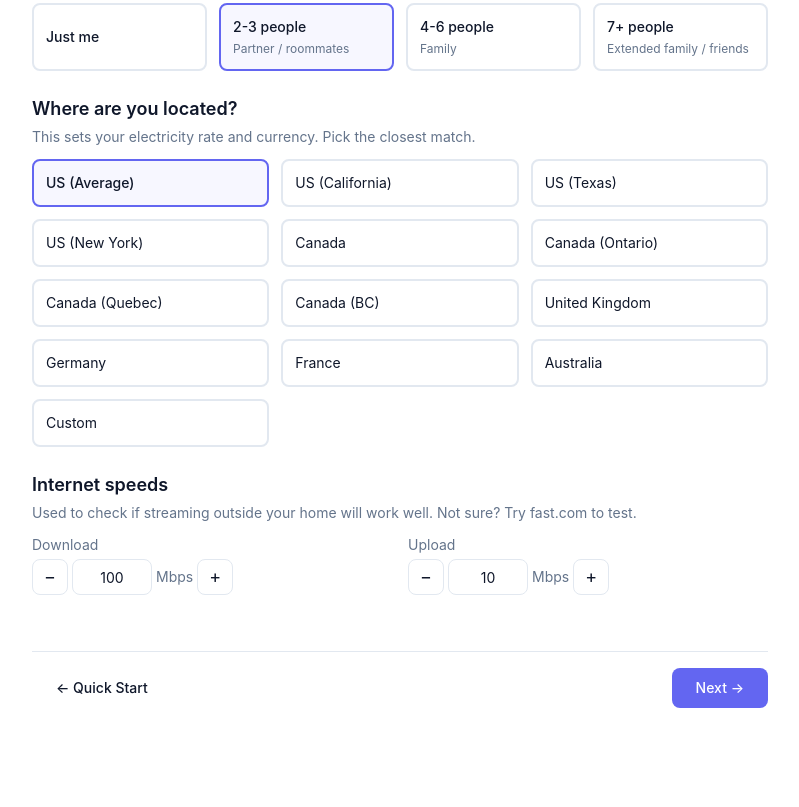
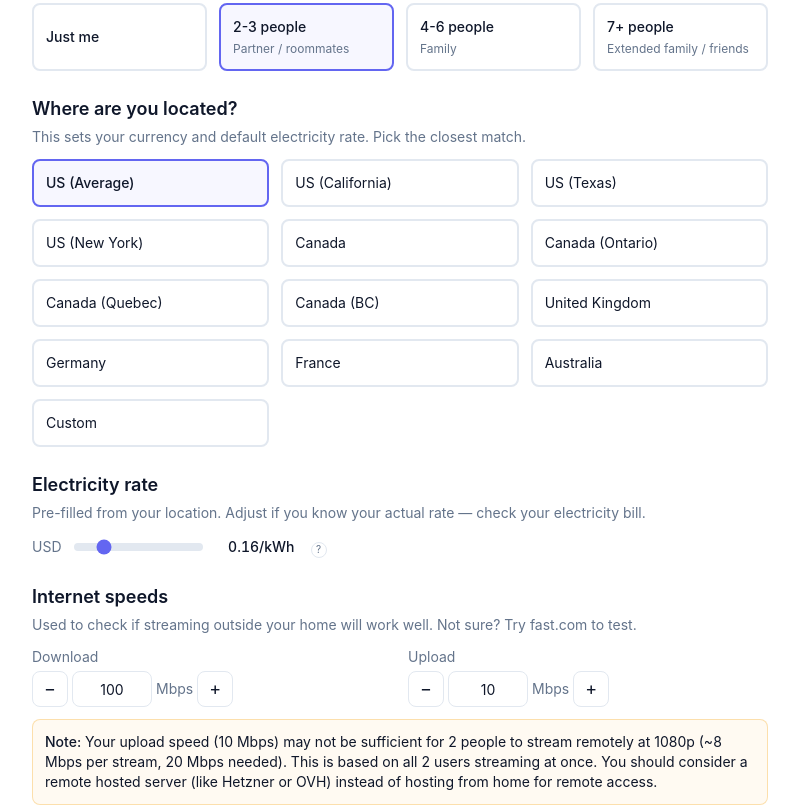
Before and after one commit to aj3x/selfhost-wizard, a SvelteKit app: page /assess/about-you in a window 1280 px wide. Shown: the part 580-1387 px from the top of the page, without its empty margins (240-1039 px from the left). Before the commit the page ends 1312 px from the top, so only its background shows below. Built offline with nearby package versions, Linux system fonts and the light colour scheme.

Commit message:
feat: enhance tooltip accessibility and add streaming bandwidth constants

```diff
--- a/src/lib/components/wizard/Tooltip.svelte
+++ b/src/lib/components/wizard/Tooltip.svelte
@@ -5,21 +5,31 @@
 
 	let { text }: Props = $props();
 	let show = $state(false);
+	const tooltipId = `tooltip-${Math.random().toString(36).slice(2, 9)}`;
+
+	function handleKeydown(e: KeyboardEvent) {
+		if (e.key === 'Escape') show = false;
+	}
 </script>
 
 <span class="relative inline-block">
 	<button
 		type="button"
+		aria-label="More information"
+		aria-describedby={tooltipId}
 		class="ml-1 inline-flex h-4 w-4 cursor-help items-center justify-center rounded-full border border-(--color-border) text-[10px] text-(--color-text-muted)"
 		onmouseenter={() => (show = true)}
 		onmouseleave={() => (show = false)}
 		onfocus={() => (show = true)}
 		onblur={() => (show = false)}
+		onkeydown={handleKeydown}
 	>
-		?
+		<span aria-hidden="true">?</span>
 	</button>
 	{#if show}
 		<div
+			id={tooltipId}
+			role="tooltip"
 			class="absolute bottom-full left-1/2 z-50 mb-2 w-64 -translate-x-1/2 rounded-lg border border-(--color-border) bg-(--color-surface) p-3 text-xs text-(--color-text-muted) shadow-lg"
 		>
 			{text}
--- a/src/lib/types/configurator.ts
+++ b/src/lib/types/configurator.ts
@@ -1,3 +1,8 @@
+// ── Streaming Bandwidth Constants ──
+/** Mbps required per 1080p stream */
+export const STREAM_1080P_MBPS = 8;
+/** Mbps required per 4K stream */
+export const STREAM_4K_MBPS = 20;
 import type { SkillLevel } from './assessment';
 
 // ── Service Categories ──
--- a/src/routes/assess/about-you/+page.svelte
+++ b/src/routes/assess/about-you/+page.svelte
@@ -1,6 +1,7 @@
 <script lang="ts">
 	import { assessment } from '$lib/stores/assessment';
 	import { LOCATIONS } from '$lib/types/assessment';
+	import { STREAM_1080P_MBPS, STREAM_4K_MBPS } from '$lib/types/configurator';
 	import QuestionGroup from '$lib/components/wizard/QuestionGroup.svelte';
 	import SingleSelect from '$lib/components/wizard/SingleSelect.svelte';
 	import NumberInput from '$lib/components/wizard/NumberInput.svelte';
@@ -9,7 +10,10 @@
 	import Alert from '$lib/components/shared/Alert.svelte';
 
 	let isBeginner = $derived($assessment.skillLevel === 'beginner');
-	let minUploadForHousehold = $derived(Math.max(10, $assessment.householdSize * 5));
+
+	// Streaming bandwidth requirements (configurable constants)
+	let min1080p = $derived(Math.max(STREAM_4K_MBPS, $assessment.householdSize * STREAM_1080P_MBPS));
+	let min4k = $derived($assessment.householdSize * STREAM_4K_MBPS);
 
 	function setLocation(key: string) {
 		const loc = LOCATIONS[key];
@@ -74,7 +78,7 @@
 	/>
 </QuestionGroup>
 
-<QuestionGroup label="Where are you located?" description={isBeginner ? 'This sets your electricity rate and currency. Pick the closest match.' : undefined}>
+<QuestionGroup label="Where are you located?" description={isBeginner ? 'This sets your currency and default electricity rate. Pick the closest match.' : undefined}>
 	<div class="grid grid-cols-2 gap-3 sm:grid-cols-3">
 		{#each Object.entries(LOCATIONS) as [key, loc]}
 			<button
@@ -91,8 +95,7 @@
 	</div>
 </QuestionGroup>
 
-{#if $assessment.skillLevel !== 'beginner'}
-	<QuestionGroup label="Electricity rate">
+<QuestionGroup label="Electricity rate" description={isBeginner ? "Pre-filled from your location. Adjust if you know your actual rate — check your electricity bill." : "Adjust to match your actual rate if different from the regional default."}>
 	<div class="flex items-center gap-3">
 		<span class="text-sm text-(--color-text-muted)">
 			{LOCATIONS[$assessment.locationKey]?.currency ?? 'USD'}
@@ -104,10 +107,9 @@
 			step={0.01}
 			suffix="/kWh"
 		/>
-			<Tooltip text="Your cost per kilowatt-hour. Check your electricity bill or use the regional default." />
+		<Tooltip text="Your cost per kilowatt-hour. This was set from your location above but you can adjust it." />
 	</div>
 </QuestionGroup>
-{/if}
 
 <QuestionGroup
 	label="Internet speeds"
@@ -125,10 +127,20 @@
 			<NumberInput id="uploadSpeed" bind:value={$assessment.uploadSpeed} min={1} max={10000} suffix="Mbps" />
 		</div>
 	</div>
-	{#if $assessment.uploadSpeed < minUploadForHousehold}
+	{#if $assessment.uploadSpeed < min1080p}
 		<Alert type="warning">
-			Your upload speed ({$assessment.uploadSpeed} Mbps) is low for a household of {$assessment.householdSize}.
-			Remote streaming and photo backup sync will be slow. You'd want at least {minUploadForHousehold} Mbps for {$assessment.householdSize} user{$assessment.householdSize > 1 ? 's' : ''}.
+			Your upload speed ({$assessment.uploadSpeed} Mbps) may not be sufficient for {$assessment.householdSize}
+			{$assessment.householdSize > 1 ? 'people' : 'person'} to stream remotely at 1080p (~{STREAM_1080P_MBPS} Mbps per stream, {min1080p} Mbps needed).
+			This is based on all {$assessment.householdSize} user{$assessment.householdSize > 1 ? 's' : ''} streaming at once.
+			You should consider a remote hosted server (like Hetzner or OVH) instead of hosting from home for remote access.
+		</Alert>
+	{:else if $assessment.uploadSpeed < min4k}
+		<Alert type="info">
+			Your upload speed ({$assessment.uploadSpeed} Mbps) supports 1080p streaming for
+			{$assessment.householdSize} {$assessment.householdSize > 1 ? 'people' : 'person'} (~{STREAM_1080P_MBPS} Mbps each),
+			but not 4K (~{STREAM_4K_MBPS} Mbps per stream, {min4k} Mbps needed).
+			This is based on all {$assessment.householdSize} user{$assessment.householdSize > 1 ? 's' : ''} streaming at once.
+			You can lower the remote streaming resolution, or consider a remote hosted server for 4K quality.
 		</Alert>
 	{/if}
 </QuestionGroup>
--- a/src/routes/results/+page.svelte
+++ b/src/routes/results/+page.svelte
@@ -4,6 +4,7 @@
 	import { defaults } from '$lib/stores/defaults';
 	import { configurator } from '$lib/stores/configurator';
 	import { CURRENCY_SYMBOLS } from '$lib/types/assessment';
+	import { STREAM_1080P_MBPS, STREAM_4K_MBPS } from '$lib/types/configurator';
 	import { estimateStorage } from '$lib/calc/storage';
 	import { calcElectricityCost, estimateWattage } from '$lib/calc/electricity';
 	import { estimateHardwareCost } from '$lib/calc/hardware';
@@ -36,8 +37,9 @@
 	);
 	let recommendation = $derived(generateRecommendation($assessment, monthlySaas, breakEven));
 
-	let minUploadForStreaming = $derived(Math.max(10, $assessment.concurrentStreams * 8));
-	let maxRemoteStreams = $derived(Math.floor($assessment.uploadSpeed / 5));
+	let streamers = $derived(Math.max($assessment.householdSize, $assessment.concurrentStreams));
+	let min1080p = $derived(Math.max(STREAM_4K_MBPS, streamers * STREAM_1080P_MBPS));
+	let min4k = $derived(streamers * STREAM_4K_MBPS);
 
 	let monthlySavings = $derived(monthlySaas - monthlySelfHosted);
 	let vpnCost = $derived(
@@ -380,19 +382,24 @@
 		</div>
 	{/if}
 
-	{#if $assessment.uploadSpeed < minUploadForStreaming && ($assessment.remoteAccess === 'regular' || $assessment.remoteAccess === 'share')}
+	{#if $assessment.uploadSpeed < min1080p && ($assessment.remoteAccess === 'regular' || $assessment.remoteAccess === 'share')}
 		<div class="mb-8 rounded-xl border border-amber-300 bg-amber-50 dark:bg-amber-950/20 p-6">
 			<h3 class="mb-2 text-lg font-semibold">Bandwidth Warning</h3>
 			<p class="text-sm text-(--color-text-muted)">
-				Your upload speed ({$assessment.uploadSpeed} Mbps) may struggle with {$assessment.concurrentStreams} concurrent remote stream{$assessment.concurrentStreams > 1 ? 's' : ''}.
-				{#if isBeginner}
-					This means watching media from outside your home could buffer or have poor quality.
-					You'd want at least {minUploadForStreaming} Mbps. Consider cloud-hosted self-hosting (like Hetzner) for reliable remote access, or
-					stick to local-only use.
-				{:else}
-					At {$assessment.uploadSpeed} Mbps, you can support ~{maxRemoteStreams} simultaneous 1080p remote stream{maxRemoteStreams !== 1 ? 's' : ''}, but you want {$assessment.concurrentStreams}.
-					Consider Hetzner/OVH dedicated servers for remote-heavy use cases.
-				{/if}
+				Your upload speed ({$assessment.uploadSpeed} Mbps) may not be sufficient for {streamers}
+				{streamers > 1 ? 'people' : 'person'} to stream remotely at 1080p (~{STREAM_1080P_MBPS} Mbps per stream, {min1080p} Mbps needed).
+				This is based on all {streamers} user{streamers > 1 ? 's' : ''} streaming at once.
+				You should consider a remote hosted server (like Hetzner or OVH, ~$10-30/month) instead of hosting from home for remote access.
+			</p>
+		</div>
+	{:else if $assessment.uploadSpeed < min4k && ($assessment.remoteAccess === 'regular' || $assessment.remoteAccess === 'share')}
+		<div class="mb-8 rounded-xl border border-blue-300 bg-blue-50 dark:bg-blue-950/20 p-6">
+			<h3 class="mb-2 text-lg font-semibold">Bandwidth Note</h3>
+			<p class="text-sm text-(--color-text-muted)">
+				Your upload speed ({$assessment.uploadSpeed} Mbps) supports 1080p streaming for
+				{streamers} {streamers > 1 ? 'people' : 'person'} (~{STREAM_1080P_MBPS} Mbps each), but not 4K (~{STREAM_4K_MBPS} Mbps per stream, {min4k} Mbps needed).
+				This is based on all {streamers} user{streamers > 1 ? 's' : ''} streaming at once.
+				You can lower the remote streaming resolution, or consider a remote hosted server for 4K quality.
 			</p>
 		</div>
 	{/if}
```
Lines whose indentation alone changed are shown as unchanged.
